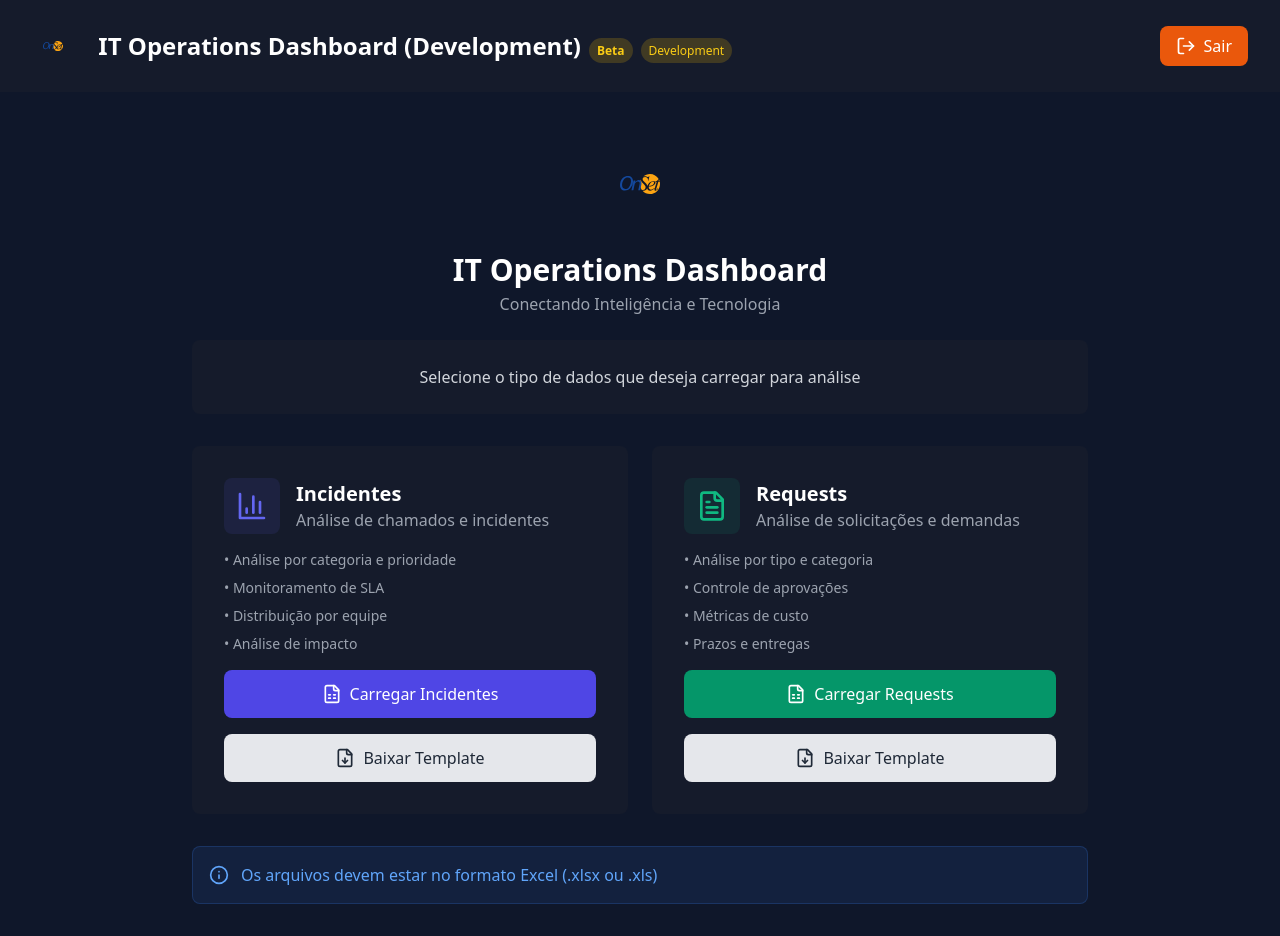
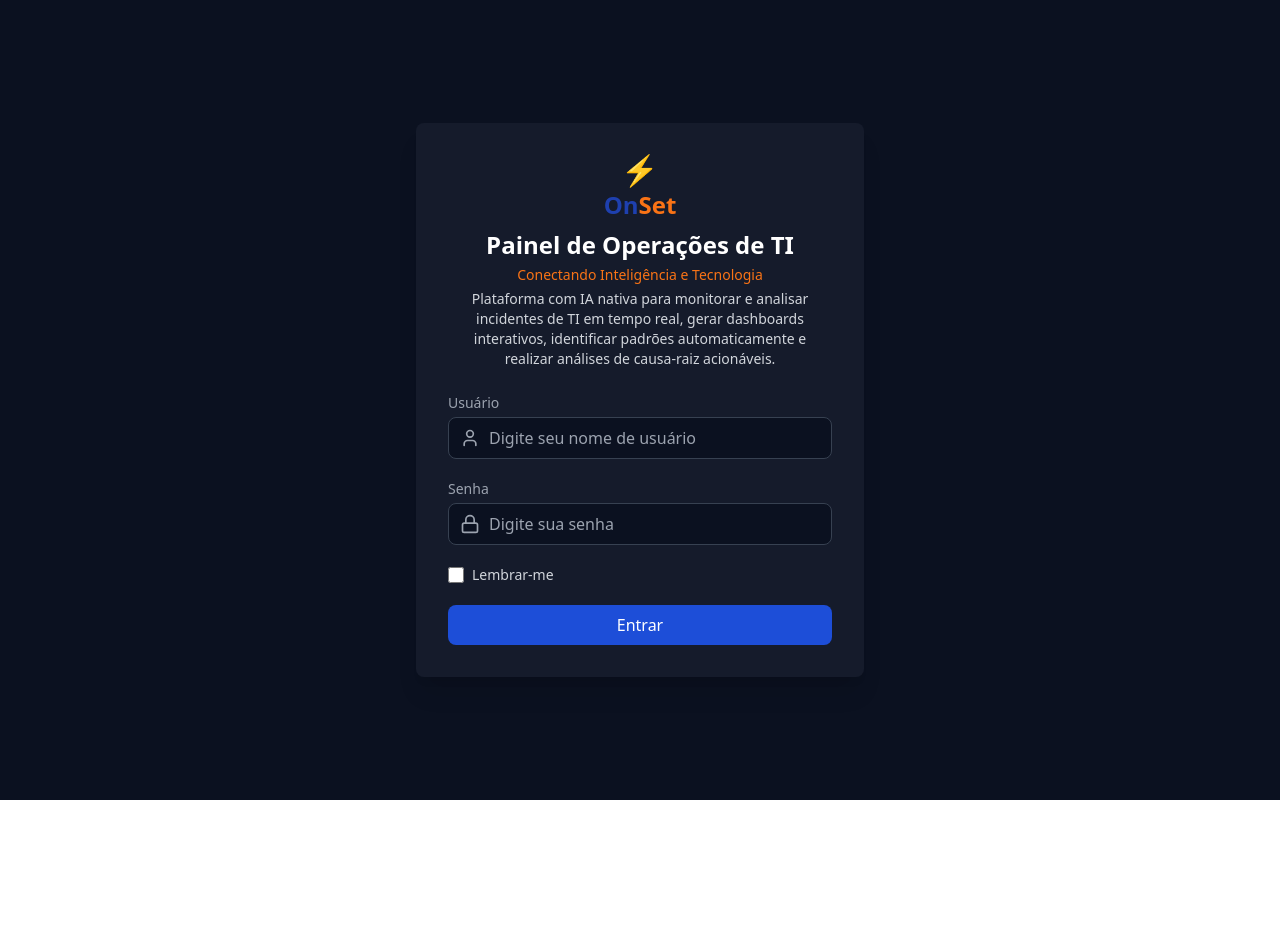
Before and after one commit to car2019sjc/ppp-itsm, a React (Vite) app: page / in a window 1280 px wide. After the commit the page ends 800 px from the top, so only its background shows below. Built offline with nearby package versions, Linux system fonts and the light colour scheme; no server answers.

Commit message:
Deploy completo: atualiza todo o app para produção

```diff
--- a/src/App.tsx
+++ b/src/App.tsx
@@ -82,6 +82,8 @@ const SLA_THRESHOLDS = {
   P4: 72   // 72 hours
 };
 
+const AUTH_KEY = 'app_auth_state';
+
 function App() {
   const [showRequestDashboard, setShowRequestDashboard] = useState(false);
   const [showExecutiveDashboard, setShowExecutiveDashboard] = useState(false);
@@ -134,6 +136,9 @@ function App() {
   const [dateRange, setDateRange] = useState({
     start: new Date(new Date().setDate(new Date().getDate() - 30)),
     end: new Date()
+  });
+  const [isAuthenticated, setIsAuthenticated] = useState(() => {
+    return localStorage.getItem(AUTH_KEY) === 'true';
   });
 
   const categories = useMemo(() => {
@@ -589,12 +594,14 @@ function App() {
     setSearchQuery('');
   };
 
-  const handleAuthSuccess = () => {
-    localStorage.setItem('app_auth_state', 'true');
+  const handleLogin = () => {
+    setIsAuthenticated(true);
+    localStorage.setItem(AUTH_KEY, 'true');
   };
 
   const handleLogout = () => {
-    localStorage.removeItem('app_auth_state');
+    setIsAuthenticated(false);
+    localStorage.removeItem(AUTH_KEY);
     setShowFileSelector(true);
     setIncidents([]);
     setRequests([]);
@@ -612,6 +619,10 @@ function App() {
     } else {
       setActiveSection(section);
     }
+  }
+
+  if (!isAuthenticated) {
+    return <LoginScreen onLogin={handleLogin} />;
   }
 
   if (showExecutiveDashboard) {
```
Also changed, not shown: 1 other file (tests, documents, lock files or other folders).
